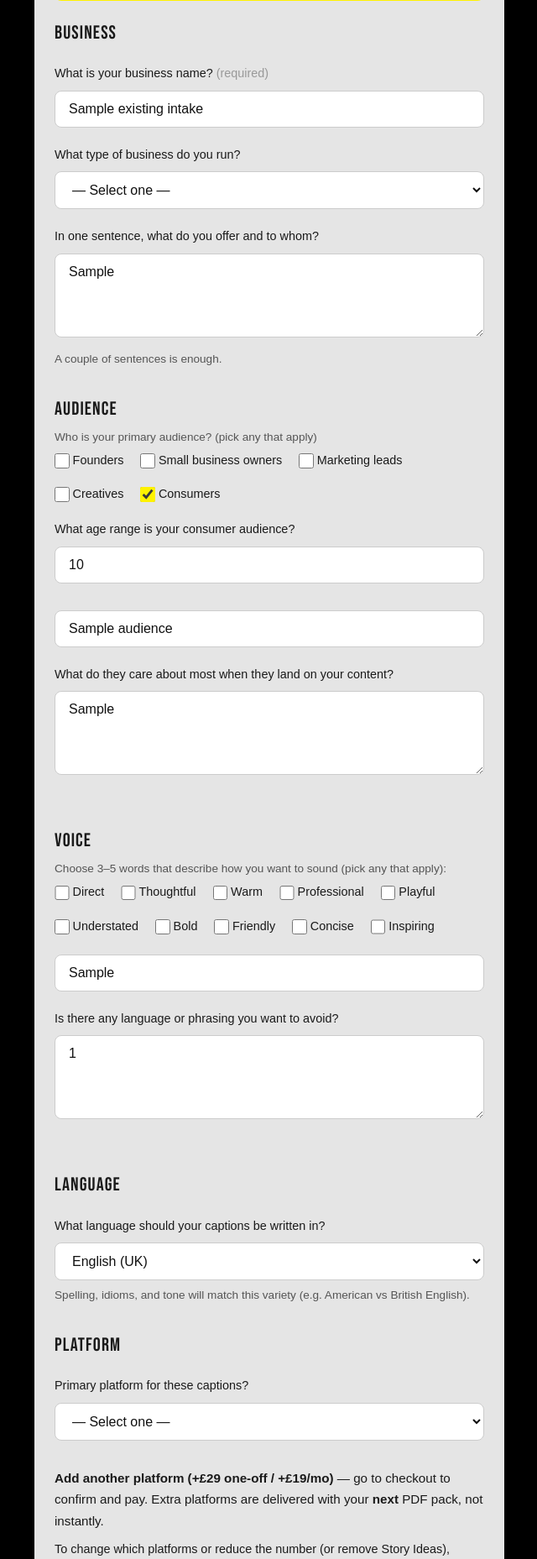
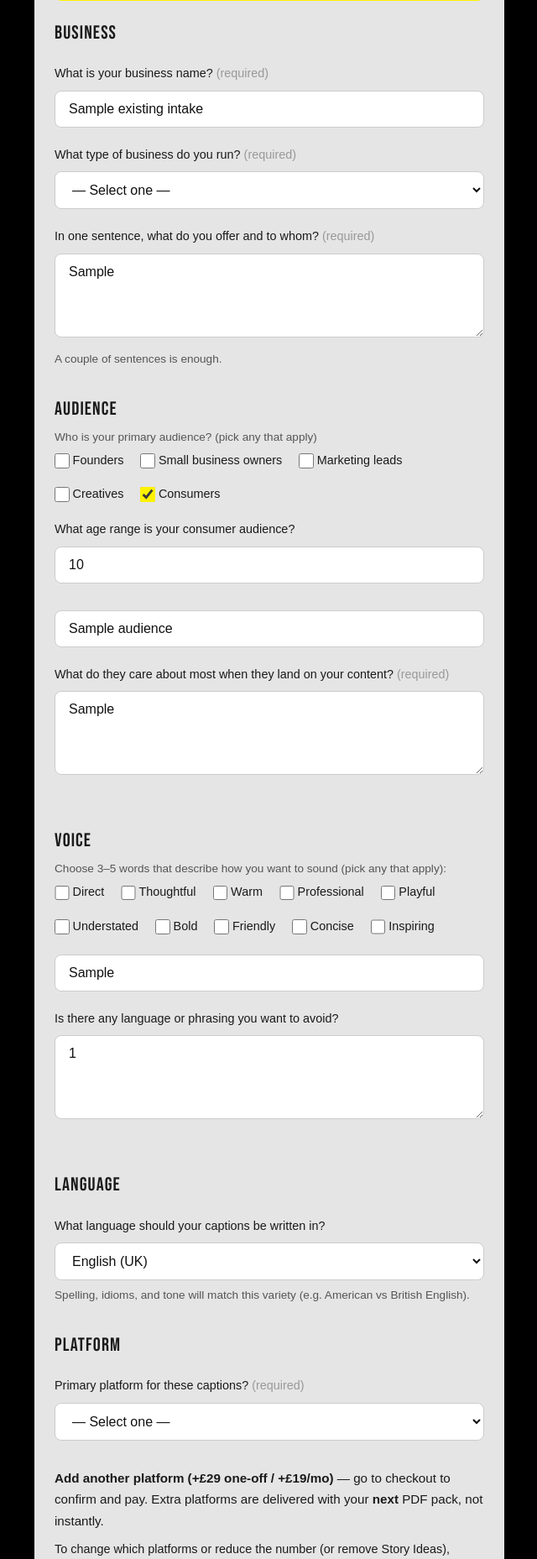
Before and after one commit to lumo22company/Lumo22, a Flask app: template templates/captions_intake.html in a window 1280 px wide. Shown: the part 392-2249 px from the top of the page at 84% size, without its empty margins (319-959 px from the left). Run offline with Flask 3, Linux system fonts and the light colour scheme; the template is opened without the code that fills it: most values are stand-ins (such as "Sample title", 1, 10 or a date in 2020); some web fonts are replaced.

Commit message:
Make key intake fields required (business type, offer, audience cares, platform, goal)
Made-with: Cursor

```diff
--- a/templates/captions_intake.html
+++ b/templates/captions_intake.html
@@ -144,8 +144,8 @@
         <h2>Business</h2>
         <label for="business_name">What is your business name? <span style="color:#999;">(required)</span></label>
         <input type="text" id="business_name" name="business_name" required placeholder="e.g. Lumo 22, Acme Coaching" value="{{ existing_intake.get('business_name', '') }}">
-        <label for="business_type">What type of business do you run?</label>
-        <select id="business_type" name="business_type">
+        <label for="business_type">What type of business do you run? <span style="color:#999;">(required)</span></label>
+        <select id="business_type" name="business_type" required>
           <option value="">— Select one —</option>
           <option value="Consultancy" {% if existing_intake.get('business_type') == 'Consultancy' %}selected{% endif %}>Consultancy</option>
           <option value="Agency" {% if existing_intake.get('business_type') == 'Agency' %}selected{% endif %}>Agency</option>
@@ -156,8 +156,8 @@
           <option value="Other" {% if existing_intake.get('business_type') and existing_intake.get('business_type') not in ['Consultancy', 'Agency', 'Coach / Mentor', 'Product brand / E-commerce', 'Product brand', 'E-commerce', 'Service business', 'Creative / Freelancer'] %}selected{% endif %}>Other</option>
         </select>
         <input type="text" id="business_type_other" name="business_type_other" placeholder="Specify your business type" class="intake-other-field" style="display: none; margin-top: 0.5rem;" value="{{ existing_intake.get('business_type', '') if existing_intake.get('business_type') and existing_intake.get('business_type') not in ['Consultancy', 'Agency', 'Coach / Mentor', 'Product brand / E-commerce', 'Product brand', 'E-commerce', 'Service business', 'Creative / Freelancer'] else '' }}">
-        <label for="offer_one_line">In one sentence, what do you offer and to whom?</label>
-        <textarea id="offer_one_line" name="offer_one_line" placeholder="e.g. We help busy founders build a content habit without the daily grind">{{ existing_intake.get('offer_one_line', '') }}</textarea>
+        <label for="offer_one_line">In one sentence, what do you offer and to whom? <span style="color:#999;">(required)</span></label>
+        <textarea id="offer_one_line" name="offer_one_line" required placeholder="e.g. We help busy founders build a content habit without the daily grind">{{ existing_intake.get('offer_one_line', '') }}</textarea>
         <p class="field-helper">A couple of sentences is enough.</p>
       </div>
       <div class="form-section">
@@ -176,8 +176,8 @@
         </div>
         <input type="text" id="audience_other" name="audience_other" placeholder="Other (e.g. coaches, agencies)" style="margin-top: 0.75rem;" value="">
         <input type="hidden" id="audience" name="audience" value="{{ existing_intake.get('audience', '') }}">
-        <label for="audience_cares">What do they care about most when they land on your content?</label>
-        <textarea id="audience_cares" name="audience_cares" placeholder="e.g. quick wins, feeling less overwhelmed, practical tips">{{ existing_intake.get('audience_cares', '') }}</textarea>
+        <label for="audience_cares">What do they care about most when they land on your content? <span style="color:#999;">(required)</span></label>
+        <textarea id="audience_cares" name="audience_cares" required placeholder="e.g. quick wins, feeling less overwhelmed, practical tips">{{ existing_intake.get('audience_cares', '') }}</textarea>
       </div>
       <div class="form-section">
         <h2>Voice</h2>
@@ -230,8 +230,8 @@
         </div>
         <input type="hidden" id="platform" name="platform" value="{{ existing_intake.get('platform', '') or prefilled_platform }}">
         {% else %}
-        <label for="platform">Primary platform for these captions?</label>
-        <select id="platform" name="platform">
+        <label for="platform">Primary platform for these captions? <span style="color:#999;">(required)</span></label>
+        <select id="platform" name="platform" required>
           <option value="">— Select one —</option>
           <option value="Instagram & Facebook" {% if prefilled_primary == 'Instagram & Facebook' %}selected{% endif %}>Instagram &amp; Facebook</option>
           <option value="LinkedIn" {% if prefilled_primary == 'LinkedIn' %}selected{% endif %}>LinkedIn</option>
@@ -281,8 +281,8 @@
       </div>
       <div class="form-section">
         <h2>Goal for this month</h2>
-        <label for="goal">What's the main outcome you want from this 30 days?</label>
-        <select id="goal" name="goal">
+        <label for="goal">What's the main outcome you want from this 30 days? <span style="color:#999;">(required)</span></label>
+        <select id="goal" name="goal" required>
           <option value="">— Select one —</option>
           <option value="More inquiries / leads" {% if existing_intake.get('goal') == 'More inquiries / leads' %}selected{% endif %}>More inquiries / leads</option>
           <option value="Build authority" {% if existing_intake.get('goal') == 'Build authority' %}selected{% endif %}>Build authority</option>
```
